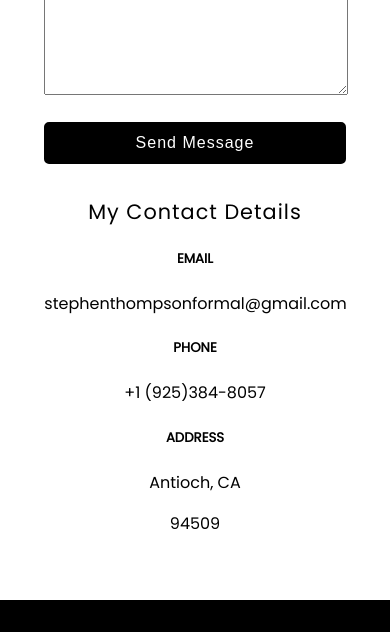
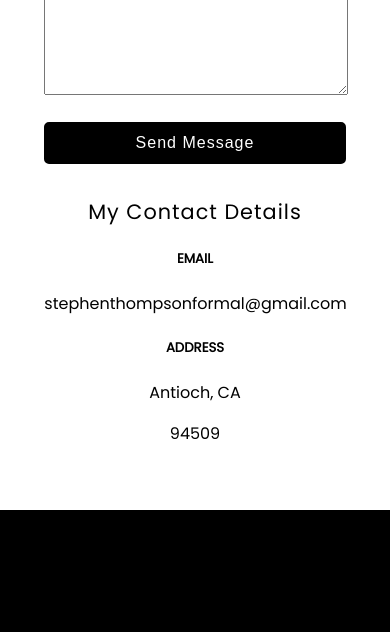
Before and after one commit to SThompson-Void/SThompson-Void.github.io, a website: page Source/index.html in a window 390 px wide. Shown: the part 3559-4191 px from the top of the page. Drawn offline with Linux system fonts and the light colour scheme.

Commit message:
Removed personal phonenumber from contact info

```diff
--- a/Source/index.html
+++ b/Source/index.html
@@ -195,10 +195,6 @@
                     <p class="contact-text">stephenthompsonformal@gmail.com</p>
                 </div>
                 <div class="details">
-                    <h5 class="contact-heading">PHONE</h5>
-                    <p class="contact-text">+1 (925)384-8057</p>
-                </div>
-                <div class="details">
                     <h5 class="contact-heading">ADDRESS</h5>
                     <p class="contact-text">Antioch, CA</p>
                     <p>94509</p>
```
